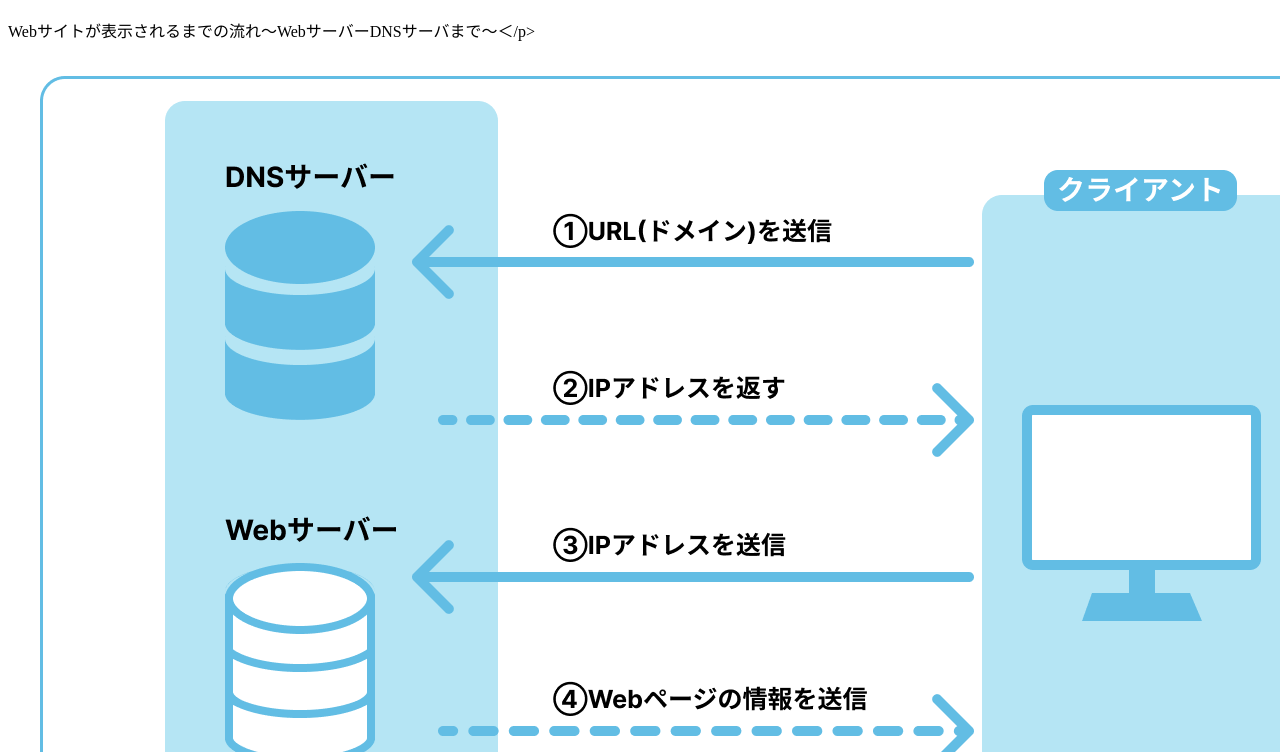
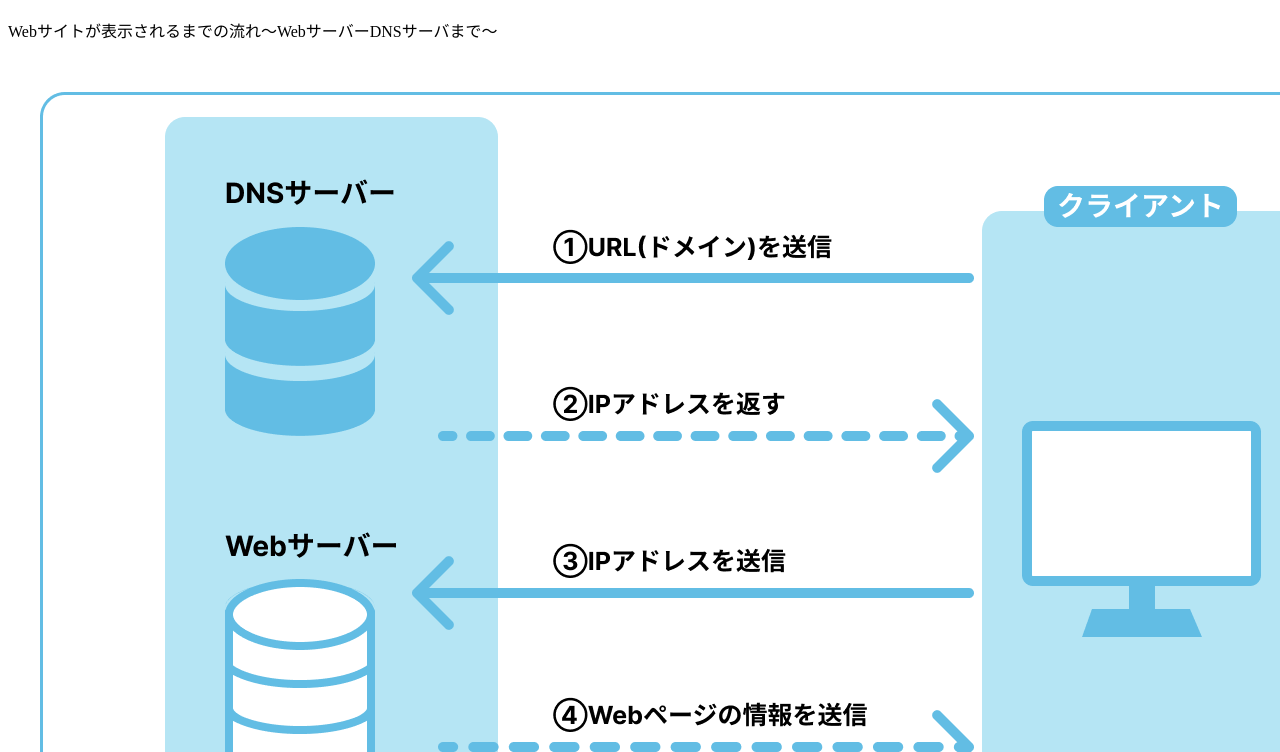
Before and after one commit to sasakiaika/vol2, a plain HTML site: page index.html in a window 1280 px wide. Shown: the part 48-800 px from the top of the page. Drawn offline with Linux system fonts and the light colour scheme.

Commit message:
Update index.html

```diff
--- a/index.html
+++ b/index.html
@@ -1,3 +1,3 @@
 <h1>hello world</h1>
-<p>Webサイトが表示されるまでの流れ〜WebサーバーDNSサーバまで〜＜/p>
+<p>Webサイトが表示されるまでの流れ〜WebサーバーDNSサーバまで〜</p>
 <img src="i2124038.png">
```
